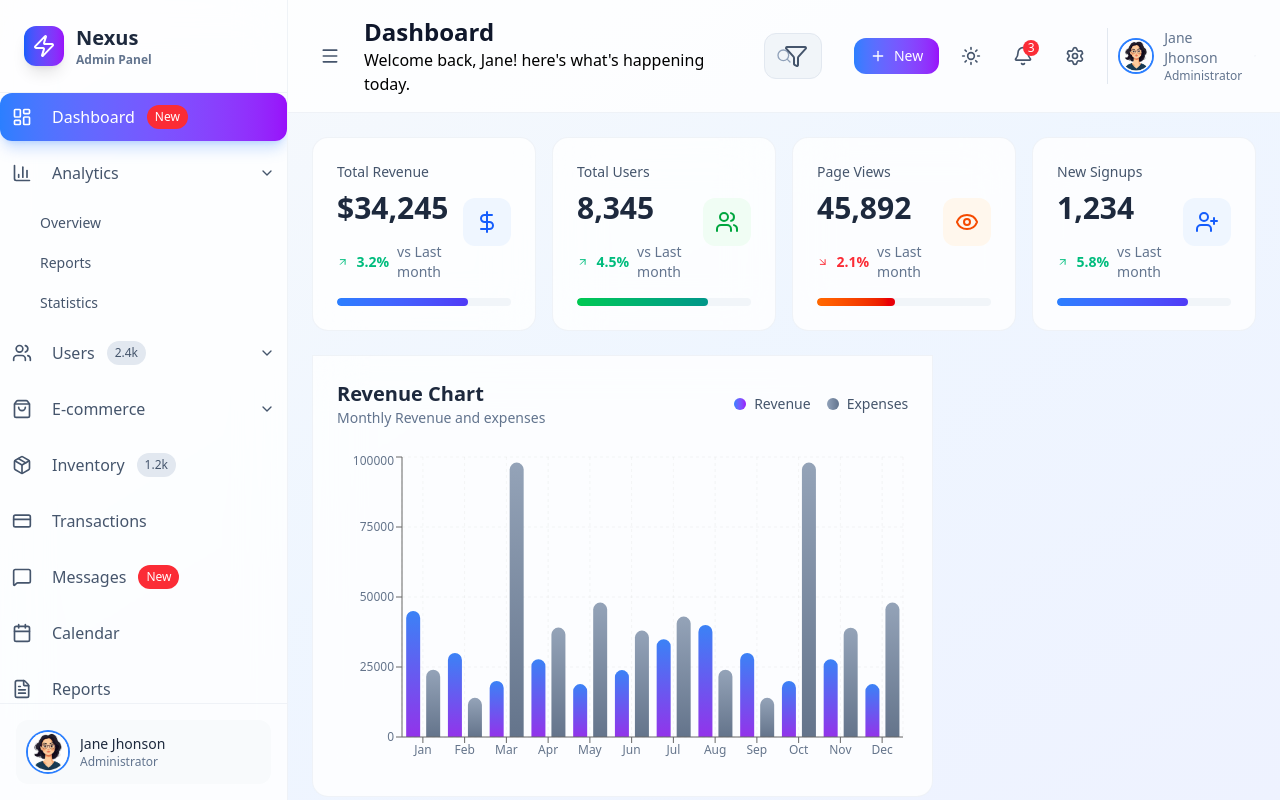
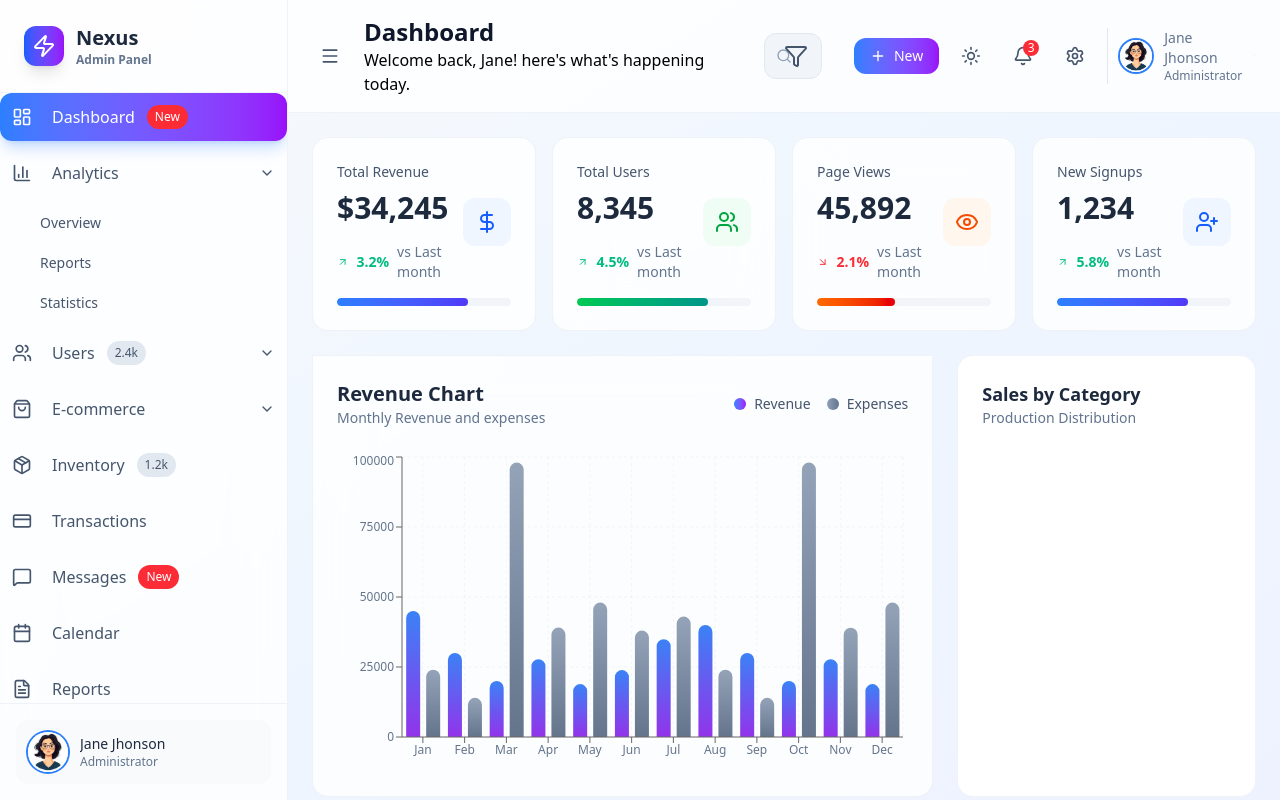
Before and after one commit to Tsedeniyagashaw/admin_dashboard, a React (Vite) app: page / in a window 1280 px wide. Built offline with nearby package versions, Linux system fonts and the light colour scheme.

Commit message:
update ChartSection

```diff
--- a/src/components/Dashboard/ChartSection.jsx
+++ b/src/components/Dashboard/ChartSection.jsx
@@ -1,13 +1,18 @@
 import React from 'react'
 import RevenueChart from './RevenueChart'
+import SalesChart from './SalesChart'
 
 function ChartSection() {
   return (
     <div className='grid grid-cols-1 xl:grid-cols-3 gap-6'>
       <div className='xl:col-span-2'>
         <RevenueChart />
+</div>
 
+      <div className='space-y-6'>
+             <SalesChart />
       </div>
+
     </div>
   )
 }
--- /dev/null
+++ b/src/components/Dashboard/SalesChart.jsx
@@ -0,0 +1,35 @@
+import React from 'react'
+
+import { PieChart, Pie, Cell, ResponsiveContainer, Tooltip } from 'lucide-react'
+
+const data = [
+    {name:"Electronics", value: 45,color: "#3b82f6"},
+    {name:"Clothing", value: 30, color: "#8b5cf6"},
+    {name:"Books", value: 15, color:"#10b981"},
+    {name: "Other", value: 10, color: "#f59e0b"}
+]
+
+const SalesChart = () => {
+  return (
+    <div className='bg-white dark:bg-slate-900
+     backdrop-blur-xl rounded-2xl p-6 border
+      border-slate-200/50 dark:border-slate-700/50'>
+        <div className='mb-6'>
+     <h3 className='text-lg font-bold
+      text-slate-800 dark:text-white'>
+        Sales by Category</h3>
+        <p className='text-sm text-slate-500 dark:text-slate-400'>
+            Production Distribution
+        </p>
+
+        </div>
+
+        <div className='h-80'>
+
+        </div>
+
+    </div>
+  )
+}
+
+export default SalesChart
--- a/src/components/Dashboard/StatsGrid.jsx
+++ b/src/components/Dashboard/StatsGrid.jsx
@@ -7,10 +7,10 @@ import {
   DollarSign,
   ArrowRight,
   ArrowUpRight,
-  ArrowDownRight
+  ArrowDownRight,
 } from "lucide-react";
 
-import React from 'react'
+import React from "react";
 
 const stats = [
   {
@@ -52,49 +52,46 @@ const stats = [
     color: "from-blue-500 to-indigo-600",
     bgColor: "bg-blue-50 dark:bg-blue-900/20",
     textColor: "text-blue-600 dark:text-blue-400",
-  }
+  },
 ];
-
 
 function StatsGrid() {
   return (
-<div className='grid grid-cols-1 md:grid-cols-2 xl:grid-cols-4 gap-4'>
+    <div className="grid grid-cols-1 md:grid-cols-2 xl:grid-cols-4 gap-4">
       {stats.map((stats, index) => (
         <div
           key={index}
-      className='bg-white/80 dark:bg-slate-900/80 backdrop-blur-xl
+          className="bg-white/80 dark:bg-slate-900/80 backdrop-blur-xl
       rounded-2xl p-6 border border-slate-200/50 dark:border-slate-700/50
       hover:shadow-xl hover:shadow-slate-200/20 dark:hover:shadow-slate-900/20
-      transition-all duration-300 group'
+      transition-all duration-300 group"
         >
-      <div className='flex items-center justify-between'>
-        <div className='flex-1'>
-          <p className='text-sm font-medium text-slate-600 dark:text-slate-400 mb-2'>
+          <div className="flex items-center justify-between">
+            <div className="flex-1">
+              <p className="text-sm font-medium text-slate-600 dark:text-slate-400 mb-2">
                 {stats.title}
               </p>
 
-          <p className='text-3xl font-bold text-slate-800 dark:text-white mb-4'>
+              <p className="text-3xl font-bold text-slate-800 dark:text-white mb-4">
                 {stats.value}
               </p>
 
-          <div className='flex items-center space-x-2'>
-            {stats.trend === 'up' ? (
-              <ArrowUpRight className='w-4 h-4 text-emerald-500' />
+              <div className="flex items-center space-x-2">
+                {stats.trend === "up" ? (
+                  <ArrowUpRight className="w-4 h-4 text-emerald-500" />
                 ) : (
-              <ArrowDownRight className='w-4 h-4 text-red-500' />
+                  <ArrowDownRight className="w-4 h-4 text-red-500" />
                 )}
 
                 <span
                   className={`text-sm font-semibold ${
-                stats.trend === 'up'
-                  ? 'text-emerald-500'
-                  : 'text-red-500'
+                    stats.trend === "up" ? "text-emerald-500" : "text-red-500"
                   }`}
                 >
                   {stats.change}
                 </span>
 
-            <span className='text-sm text-slate-500 dark:text-slate-400'>
+                <span className="text-sm text-slate-500 dark:text-slate-400">
                   vs Last month
                 </span>
               </div>
@@ -107,18 +104,16 @@ function StatsGrid() {
             </div>
           </div>
 
-      {/* Progress Bar */}
-      <div className='mt-4 h-2 bg-slate-100 dark:bg-slate-800 rounded-full overflow-hidden'>
+          <div className="mt-4 h-2 bg-slate-100 dark:bg-slate-800 rounded-full overflow-hidden">
             <div
-          className={`h-full bg-gradient-to-r ${stats.color} rounded-full transition-all duration-500`}
-          style={{ width: stats.trend === 'up' ? '75%' : '45%' }}
+              className={`h-full bg-linear-to-r ${stats.color} rounded-full transition-all duration-500`}
+              style={{ width: stats.trend === "up" ? "75%" : "45%" }}
             />
           </div>
         </div>
       ))}
     </div>
-
-  )
+  );
 }
 
-export default StatsGrid
+export default StatsGrid;
```
Lines whose indentation alone changed are shown as unchanged.
